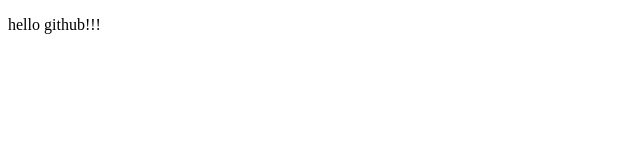
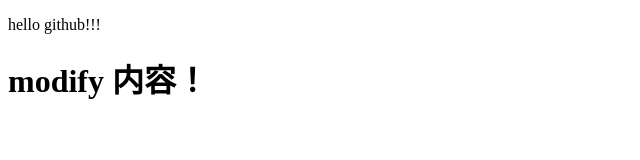
Before and after one commit to blank-Page01/gitDemo, a plain HTML site: page index.html in a window 1280 px wide. Shown: the whole page, without its empty margins (0-640 px from the left). Drawn offline with Linux system fonts and the light colour scheme.

Commit message:
Update index.html

```diff
--- a/index.html
+++ b/index.html
@@ -6,5 +6,6 @@
 </head>
 <body>
       <p>hello github!!!</p>
+      <h1>modify 内容！</h1>
 </body>
 </html>
```
